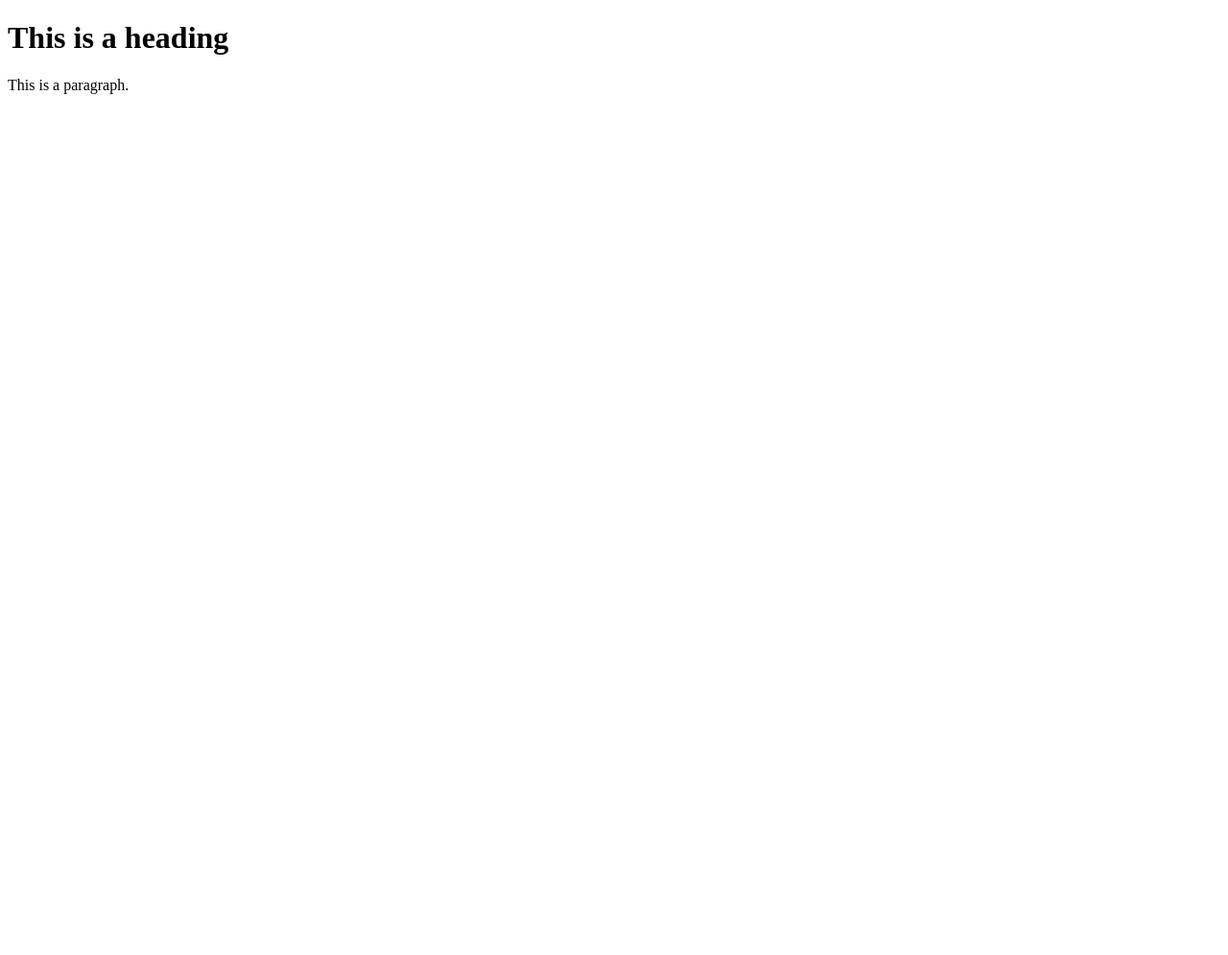
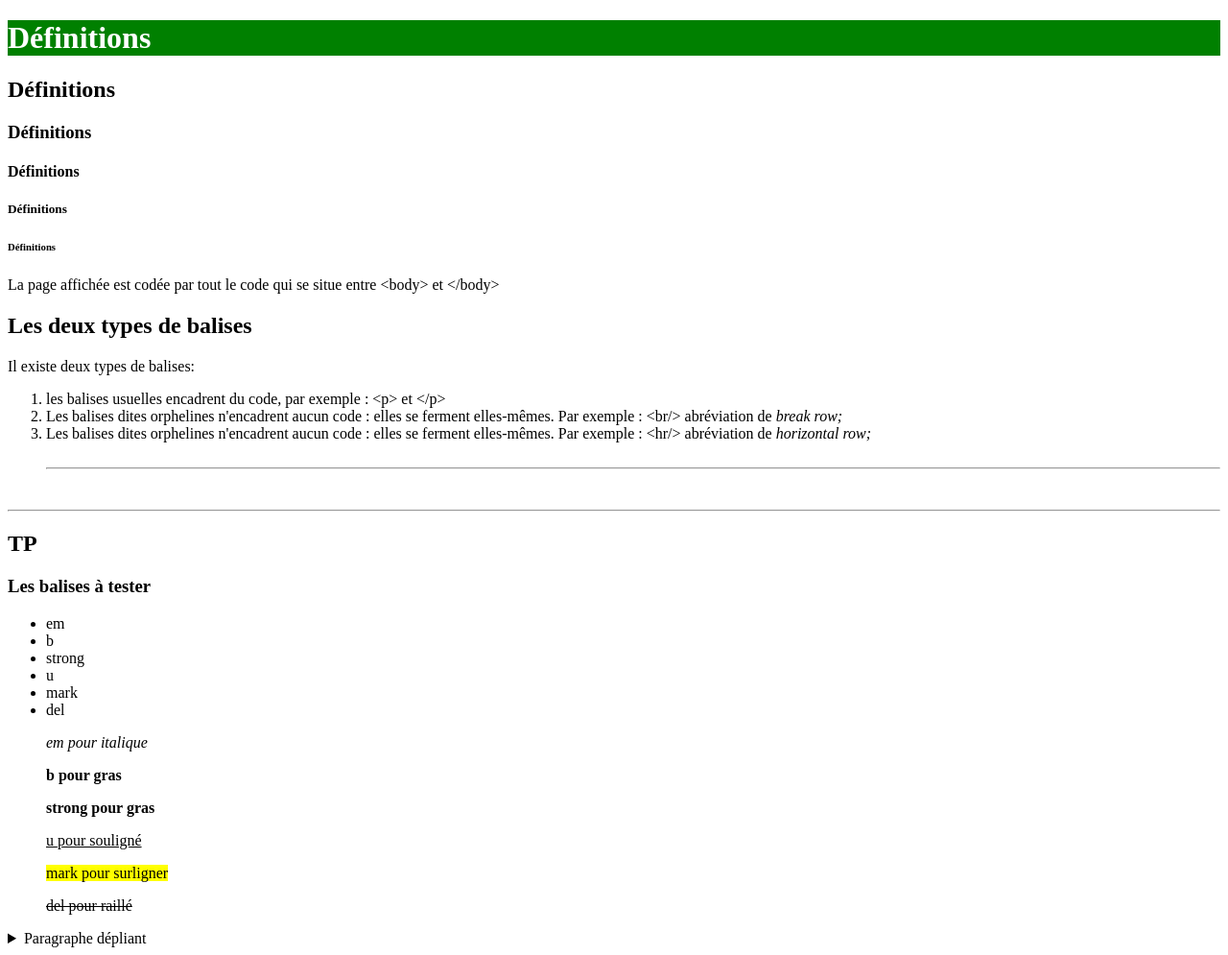
Before and after one commit to Restoueix-Emilien/Cours, a plain HTML site: page index.html in a window 1280 px wide. Shown: the whole page at 96% size. Before the commit the page ends 800 px from the top, so only its background shows below. Drawn offline with Linux system fonts and the light colour scheme.

Commit message:
Update index.html

```diff
--- a/index.html
+++ b/index.html
@@ -1,12 +1,55 @@
 <!DOCTYPE html>
 <html>
-  <head>
-    <title>HTML Tutorial</title>
-  </head>
+	<head>
+		<title>Page Title</title>
+	</head>
+    <body>
 
-  <body>
-    <h1>This is a heading</h1>
-    <p>This is a paragraph.</p>
+		<h1
+        title="ceci est une balise de titre de niveau 1"
+        style="color:white;background : green;"
+        onclick="this.style.color = 'orange';"
+        ondbclick="this.style.color = 'white';"
+        >Définitions</h1>
+    	<h2 onmouseover="this.style.fontSize = '300%'; " onmouseout="this.style.fontSize = '150%';"
+        >Définitions</h2>
+    	<h3>Définitions</h3>
+    	<h4>Définitions</h4>
+    	<h5>Définitions</h5>
+    	<h6>Définitions</h6>
 
-  </body>
+		<p>La page affichée est codée par tout le code qui se situe entre &lt;body&gt; et &lt;/body&gt; </p>
+
+        <h2>Les deux types de balises</h2>
+		<p>Il existe deux types de balises:
+ 		</p>
+		<ol>
+        	<li>les balises usuelles encadrent du code, par exemple : &lt;p&gt; et &lt;/p&gt; </li>
+            <li>Les balises dites orphelines n'encadrent aucun code : elles se ferment elles-mêmes. Par exemple 				: &lt;br/&gt; abréviation de <i>break row;</i></li>
+            <li>Les balises dites orphelines n'encadrent aucun code : elles se ferment elles-mêmes. Par exemple 				: &lt;hr/&gt; abréviation de <i>horizontal row;</i></li>
+            <br/>
+			<hr/>
+        </ol>
+        <br/>
+        <hr/>
+        <h2>TP</h2>
+        <h3>Les balises à tester</h3>
+        <ul>
+     		<li>em</li>
+            <li>b</li>
+            <li>strong</li>
+            <li>u</li>
+            <li>mark</li>
+            <li>del</li>
+
+        <p><em>em pour italique</em></p>
+		<p><b>b pour gras</b></p>
+        <p><strong>strong pour gras</strong></p>
+        <p><u>u pour souligné</u></p>
+        <p><mark>mark pour surligner</mark></p>
+        <p><del>del pour raillé</del></p>
+        </ul>
+        <details><summary>Paragraphe dépliant</summary>exemple de texte caché</details>
+
+	</body>
 </html>
```
